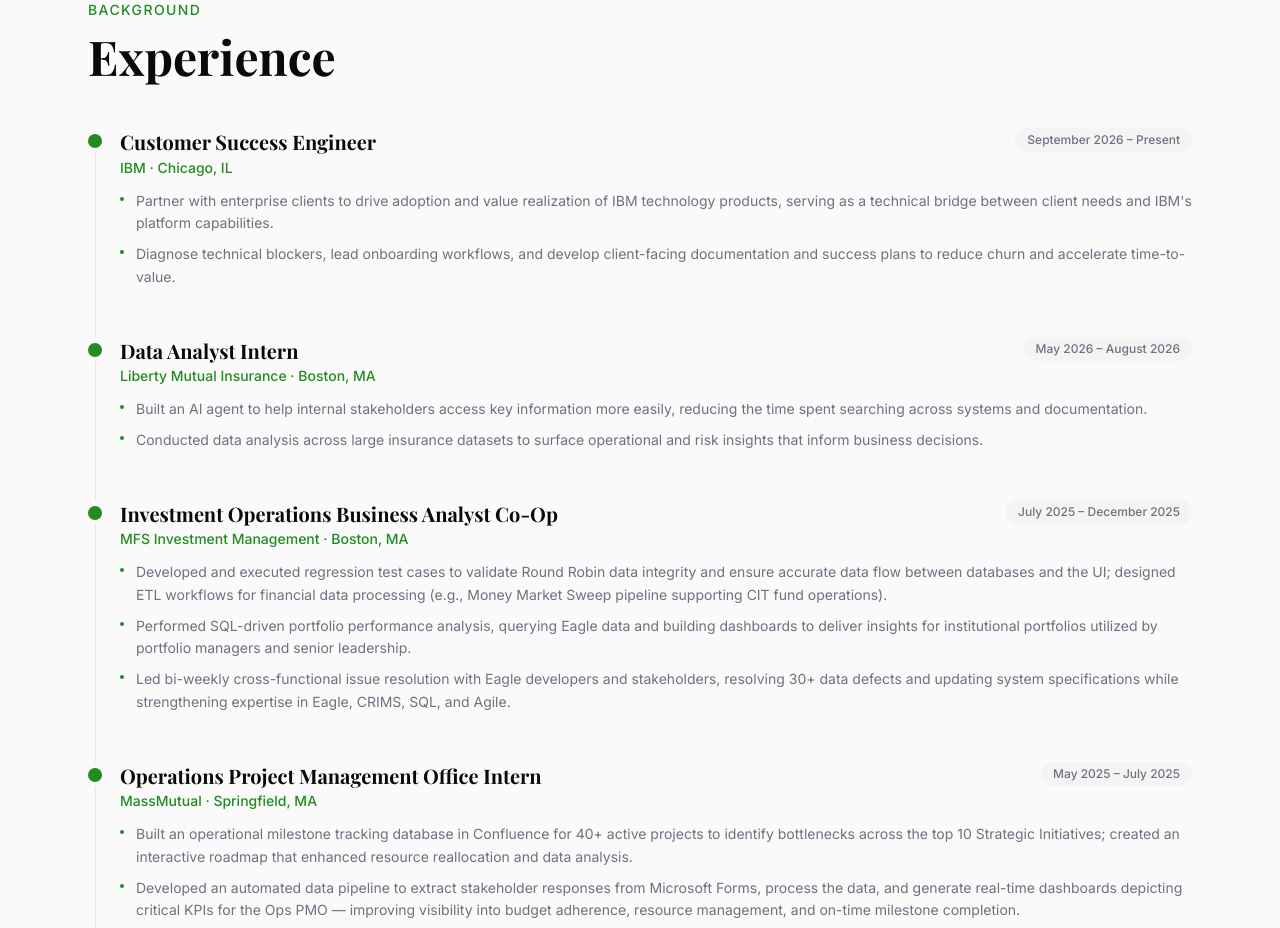
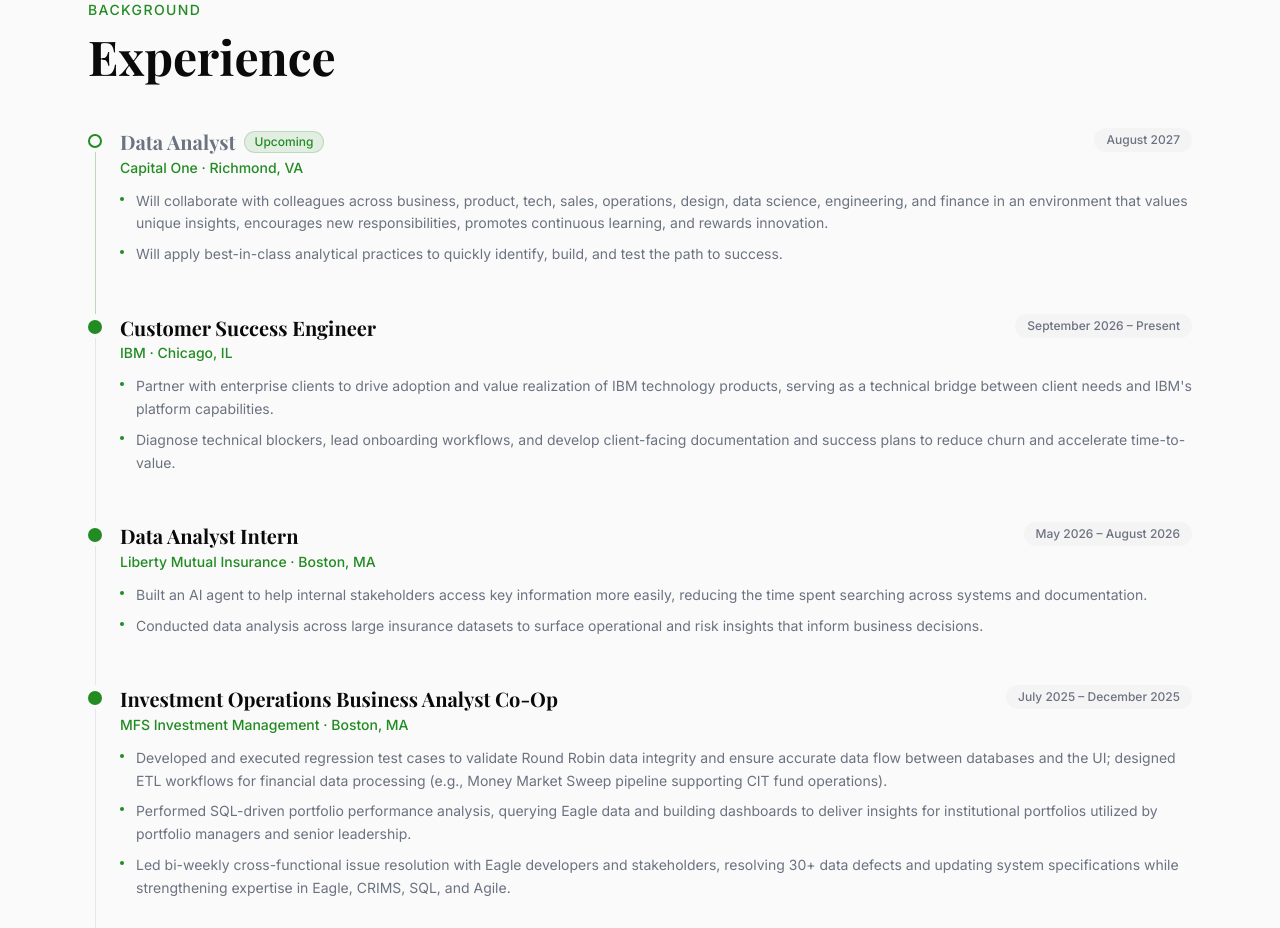
Before and after one commit to JoelForson/econ-portfolio, a Next.js app: page / in a window 1280 px wide. Shown: the part 3880-4808 px from the top of the page. Built offline with nearby package versions, Linux system fonts and the light colour scheme.

Commit message:
Add incoming Capital One Data Analyst role
Co-Authored-By: Claude Opus 4.7 <noreply@anthropic.com>

```diff
--- a/components/Experience.tsx
+++ b/components/Experience.tsx
@@ -1,4 +1,15 @@
 const workExperience = [
+  {
+    company: 'Capital One',
+    role: 'Data Analyst',
+    location: 'Richmond, VA',
+    period: 'August 2027',
+    upcoming: true,
+    bullets: [
+      'Will collaborate with colleagues across business, product, tech, sales, operations, design, data science, engineering, and finance in an environment that values unique insights, encourages new responsibilities, promotes continuous learning, and rewards innovation.',
+      'Will apply best-in-class analytical practices to quickly identify, build, and test the path to success.',
+    ],
+  },
   {
     company: 'IBM',
     role: 'Customer Success Engineer',
```
